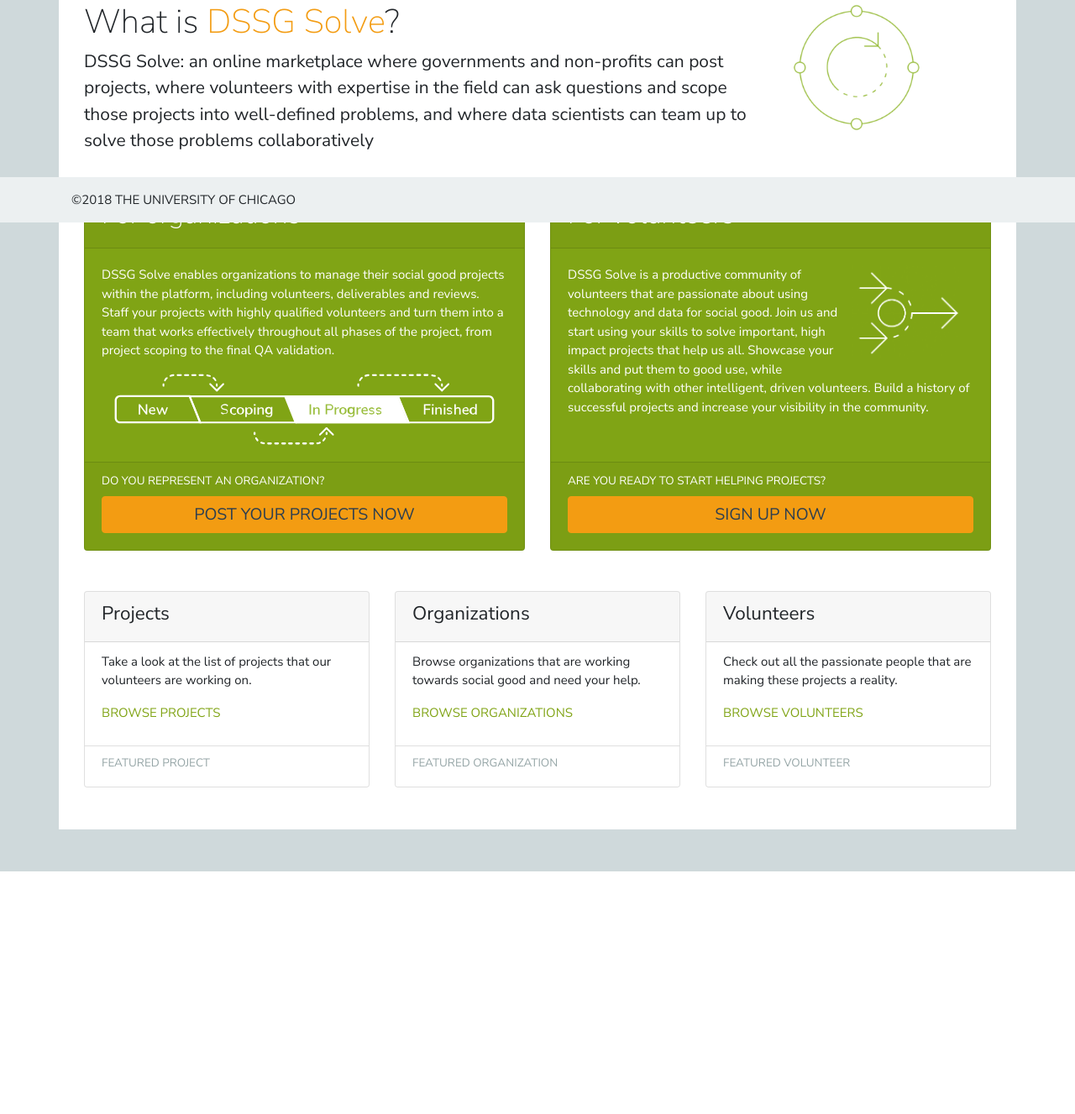
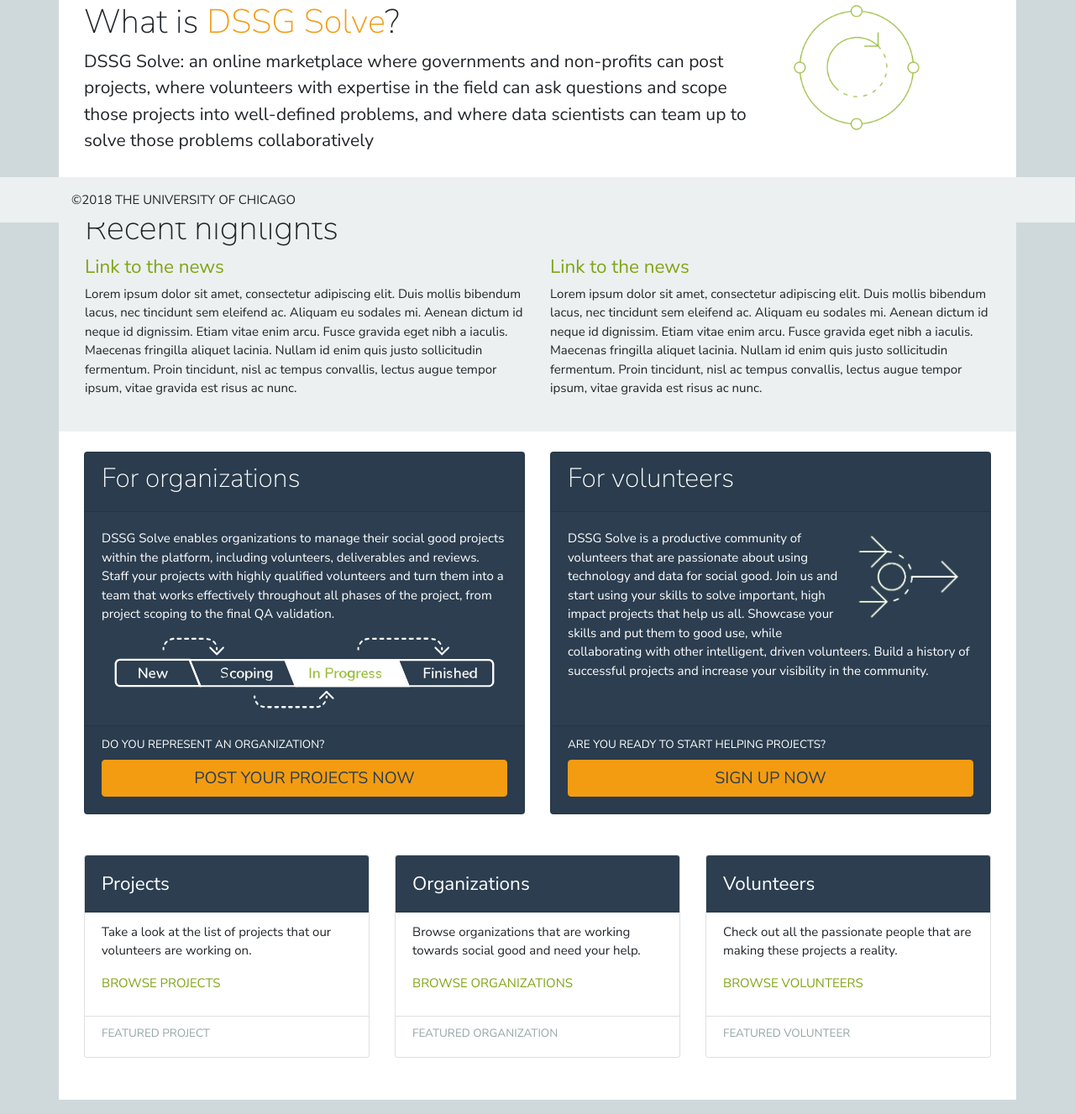
Before and after one commit to dssg/marketplace, a Django app: template src/dssgmkt/templates/dssgmkt/home_anonymous.html in a window 1280 px wide. Shown: the part 535-1862 px from the top of the page at 84% size. Before the commit the page ends 1573 px from the top, so only its background shows below. Run offline with Django 3.2, Linux system fonts and the light colour scheme; the template is opened without the code that fills it, so the values that code supplies are empty; some libraries are stand-ins or nearby versions.

Commit message:
Changed the background colors of the landing page to primary blue instead of green and grey, and added a mock news section.

```diff
--- a/src/dssgmkt/templates/dssgmkt/home_anonymous.html
+++ b/src/dssgmkt/templates/dssgmkt/home_anonymous.html
@@ -59,9 +59,29 @@
   </div>
 
 
+  {% if not news %}
+  <div class="row mt-4 bg-light pt-4 pb-4 pl-3 pr-3">
+    <div class="col-lg-12">
+     <h2>Recent highlights</h2>
+    </div>
+    <div class="col-lg-6">
+      <h4><a href="">Link to the news</a></h4>
+     <p class="">
+       Lorem ipsum dolor sit amet, consectetur adipiscing elit. Duis mollis bibendum lacus, nec tincidunt sem eleifend ac. Aliquam eu sodales mi. Aenean dictum id neque id dignissim. Etiam vitae enim arcu. Fusce gravida eget nibh a iaculis. Maecenas fringilla aliquet lacinia. Nullam id enim quis justo sollicitudin fermentum. Proin tincidunt, nisl ac tempus convallis, lectus augue tempor ipsum, vitae gravida est risus ac nunc.
+     </p>
+    </div>
+    <div class="col-lg-6">
+      <h4><a href="">Link to the news</a></h4>
+     <p class="">
+       Lorem ipsum dolor sit amet, consectetur adipiscing elit. Duis mollis bibendum lacus, nec tincidunt sem eleifend ac. Aliquam eu sodales mi. Aenean dictum id neque id dignissim. Etiam vitae enim arcu. Fusce gravida eget nibh a iaculis. Maecenas fringilla aliquet lacinia. Nullam id enim quis justo sollicitudin fermentum. Proin tincidunt, nisl ac tempus convallis, lectus augue tempor ipsum, vitae gravida est risus ac nunc.
+     </p>
+    </div>
+   </div>
+  {% endif %}
+
   <div class="row mt-4">
    <div class="card-deck main-cards col-lg-12">
-    <div class="card text-white bg-success">
+    <div class="card text-white bg-primary">
      <div class="card-header"><h3>For organizations</h3></div>
      <div class="card-body">
       <div>DSSG Solve enables organizations to manage their social good projects within the platform,
@@ -79,7 +99,7 @@
       </div>
      </div>
     </div>
-    <div class="card text-white bg-success">
+    <div class="card text-white bg-primary">
      <div class="card-header"><h3>For volunteers</h3></div>
      <div class="card-body">
       <div>
@@ -110,8 +130,7 @@
   <div class="row mt-5">
    <div class="card-deck col-lg-12">
     <div class="card">
-     <div class="card-header"><h4>Projects</h4></div>
-
+     <div class="card-header bg-primary text-white"><h4 class="mt-2">Projects</h4></div>
      <ul class="list-group list-group-flush">
       <li class="list-group-item">
         <p>Take a look at the list of projects that our volunteers are working on.</p>
@@ -135,7 +154,7 @@
      </ul>
     </div>
     <div class="card">
-     <div class="card-header"><h4>Organizations</h4></div>
+     <div class="card-header bg-primary text-white"><h4 class="mt-2">Organizations</h4></div>
      <ul class="list-group list-group-flush">
       <li class="list-group-item">
         <p>Browse organizations that are working towards social good and need your help.</p>
@@ -159,7 +178,7 @@
      </ul>
     </div>
     <div class="card">
-     <div class="card-header"><h4>Volunteers</h4></div>
+     <div class="card-header bg-primary text-white"><h4 class="mt-2">Volunteers</h4></div>
      <ul class="list-group list-group-flush">
       <li class="list-group-item">
         <p>Check out all the passionate people that are making these projects a reality.</p>
```
Also changed, not shown: src/dssgmkt/static/img/front_page_volunteer_diagram.png.
